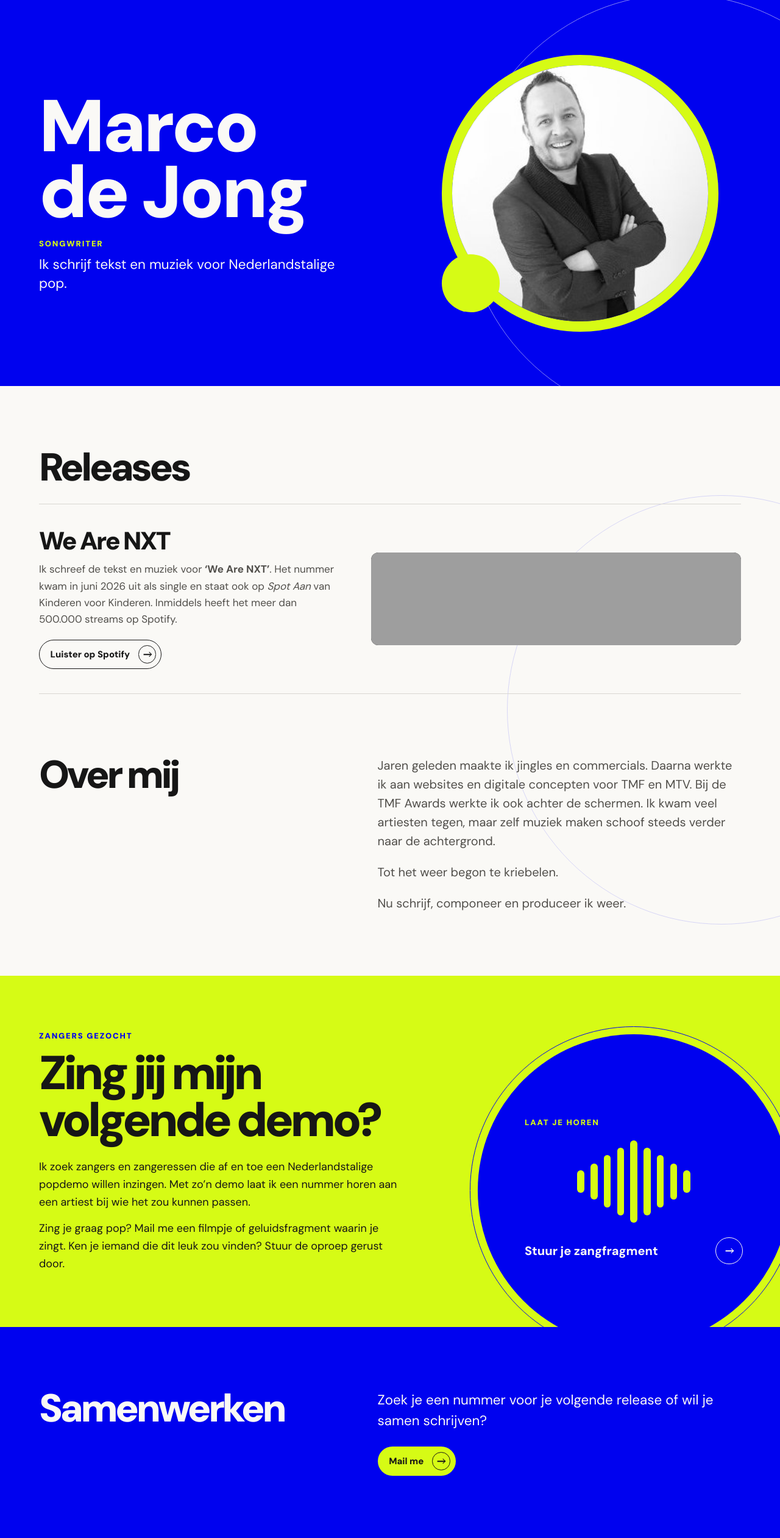
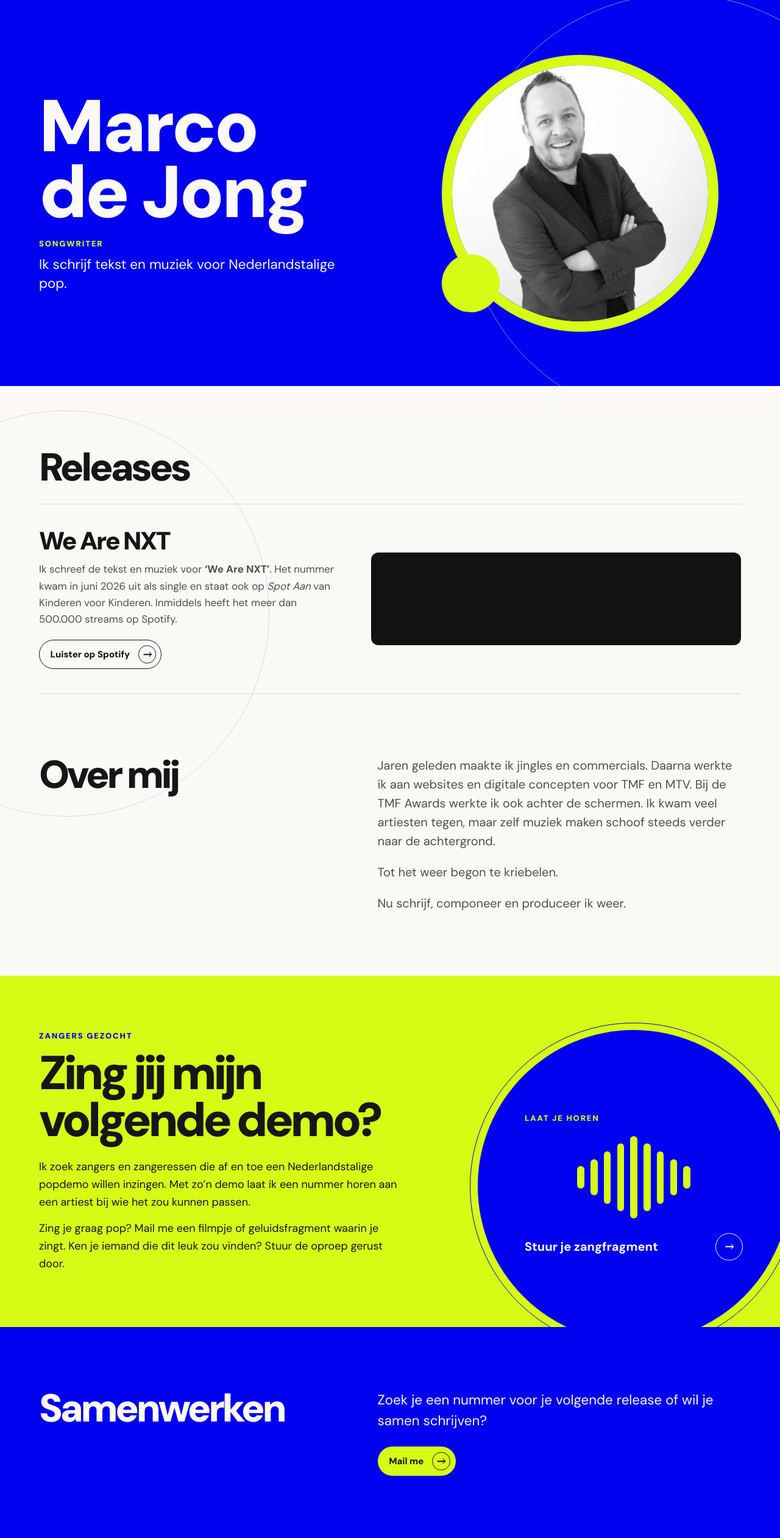
Before and after one commit to MarcoDeJong/marcodejong.github.io, a Jekyll site: the page built from index.md, in a window 1280 px wide. Shown: the whole page at 61% size. Built offline with Jekyll 4.4.1, drawn with Linux system fonts in a browser that asks for light colours; grey boxes are pictures that could not be loaded.

Commit message:
style(circles): refine section positioning

```diff
--- a/_sass/_global.scss
+++ b/_sass/_global.scss
@@ -90,11 +90,11 @@ section[id] {
   border: 1px solid rgba($electric-blue, 0.14);
   border-radius: 50%;
   content: "";
+  left: -18rem;
   pointer-events: none;
   position: absolute;
-  right: -20rem;
-  top: clamp(8rem, 14vw, 14rem);
-  width: clamp(38rem, 55vw, 48rem);
+  top: 2.5rem;
+  width: clamp(38rem, 52vw, 44rem);
   z-index: -1;
 }
 
@@ -220,8 +220,8 @@ blockquote {
 
 @media all and (max-width: 48rem) {
   .content::before {
-    right: -22rem;
-    top: 15rem;
+    left: -24rem;
+    top: 4rem;
     width: 34rem;
   }
 }
--- a/_sass/_singers.scss
+++ b/_sass/_singers.scss
@@ -36,6 +36,7 @@
 
 .singers__visual {
   align-items: center;
+  align-self: start;
   aspect-ratio: 1;
   background: $electric-blue;
   border-radius: 50%;
@@ -156,6 +157,7 @@
   }
 
   .singers__visual {
+    align-self: auto;
     justify-self: end;
     margin-block-end: -4.5rem;
     margin-inline-end: -2.5rem;
```
